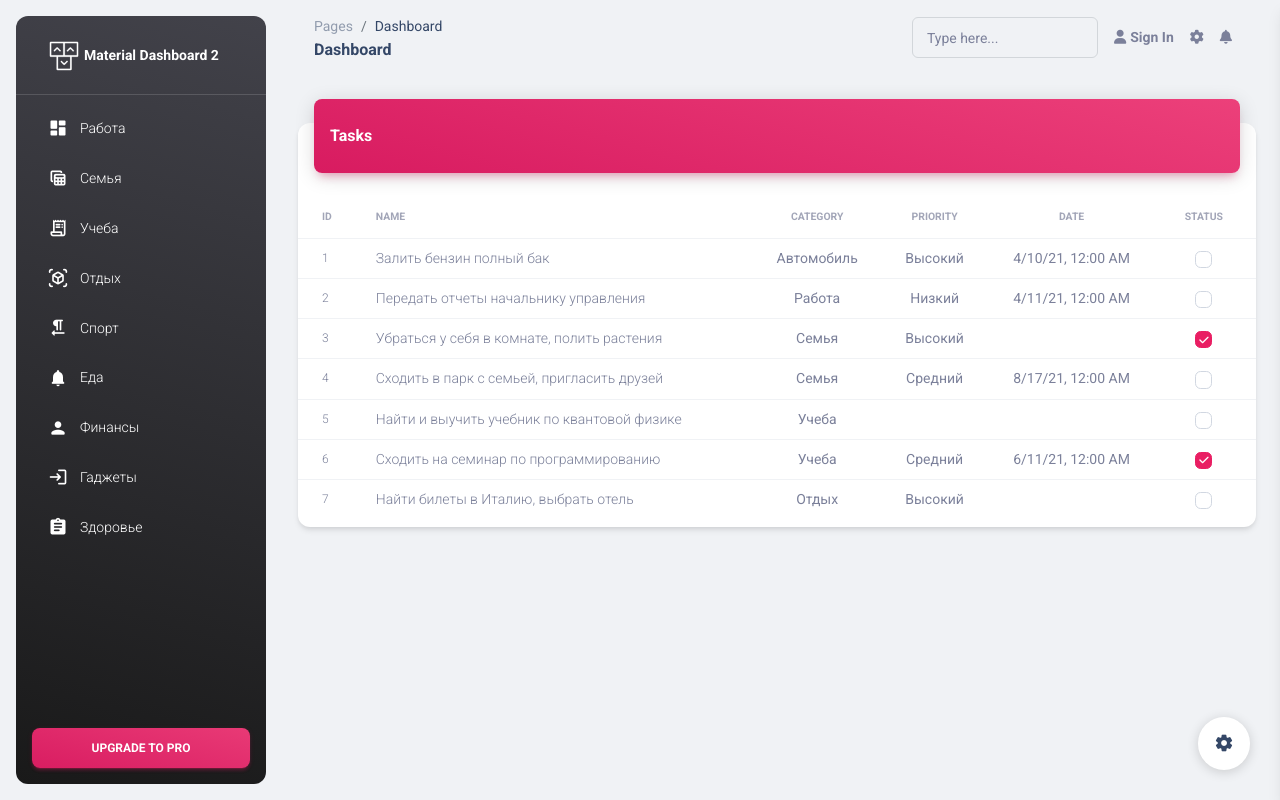
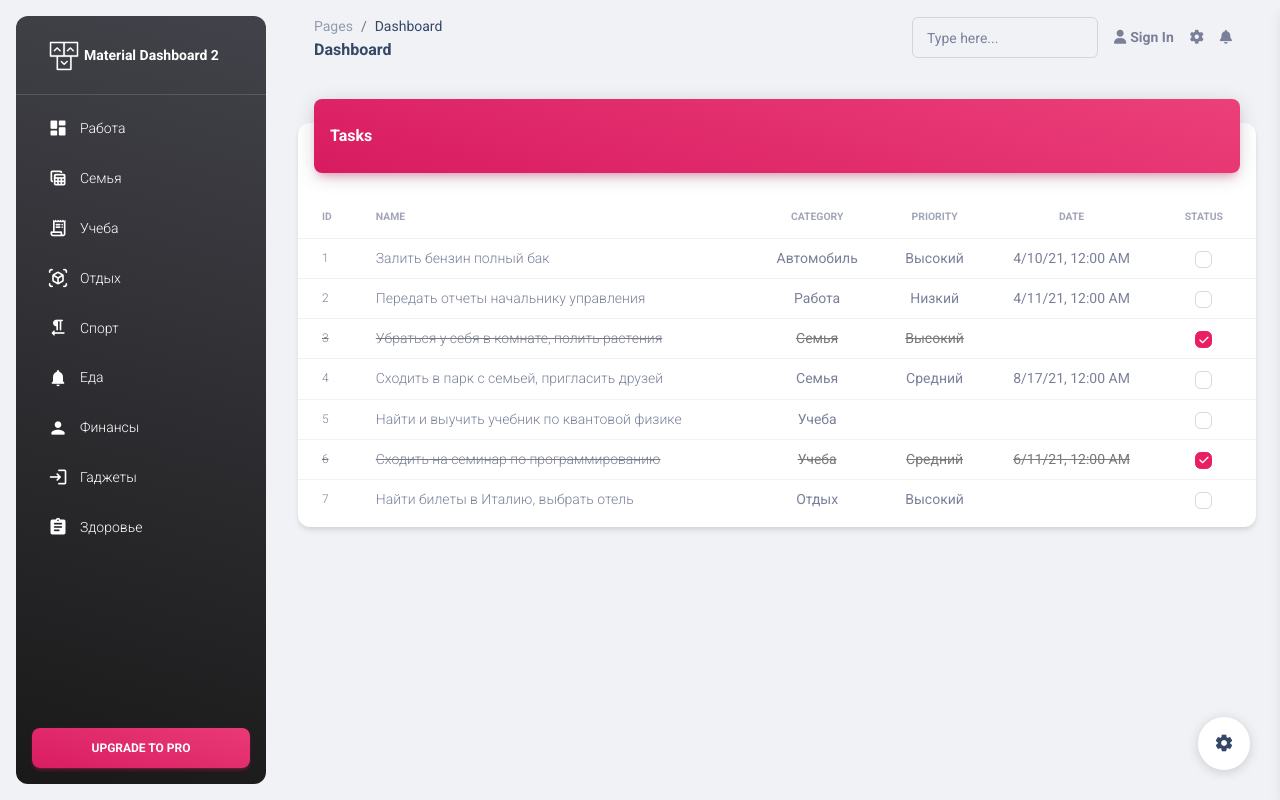
Before and after one commit to Neo006/AngularTodo, an Angular app: page / in a window 1280 px wide. Built offline with nearby package versions, Linux system fonts and the light colour scheme.

Commit message:
handle task checked

```diff
--- a/src/app/views/tasks/tasks.component.css
+++ b/src/app/views/tasks/tasks.component.css
@@ -1,3 +1,9 @@
 .form-check {
   padding-left: 0;
 }
+
+
+.completed {
+  text-decoration: line-through;
+  color: #797979;
+}
--- a/src/app/views/tasks/tasks.component.html
+++ b/src/app/views/tasks/tasks.component.html
@@ -20,7 +20,7 @@
                   </tr>
                </thead>
                <tbody>
-                  <tr *ngFor="let task of tasks; let i = index">
+                  <tr *ngFor="let task of tasks; let i = index" [class.completed]="task.completed">
                     <td>
                       <div class="d-flex px-3 py-1">
                       <p class="text-xs text-secondary mb-0">{{i+1}}</p>
@@ -34,7 +34,9 @@
                     <td class="align-middle text-center text-sm">{{task.date && task.date | date: 'short'}}</td>
                     <td class="align-middle text-center text-sm">
                       <div class="form-check">
-                        <input class="form-check-input" type="checkbox" value="" id="fcustomCheck1" [checked]="task.completed">
+                        <input class="form-check-input" type="checkbox" value="" id="fcustomCheck1" [checked]="task.completed"
+                        (click)="toggleTaskCompleted(task)"
+                        >
                       </div>
                     </td>
                   </tr>
--- a/src/app/views/tasks/tasks.component.ts
+++ b/src/app/views/tasks/tasks.component.ts
@@ -17,4 +17,8 @@
     this.dataHandlerService.tasksSubject.subscribe(tasks => this.tasks = tasks);
   }
 
+  toggleTaskCompleted(task: Task) {
+    task.completed = !task.completed;
+  }
+
 }
```
